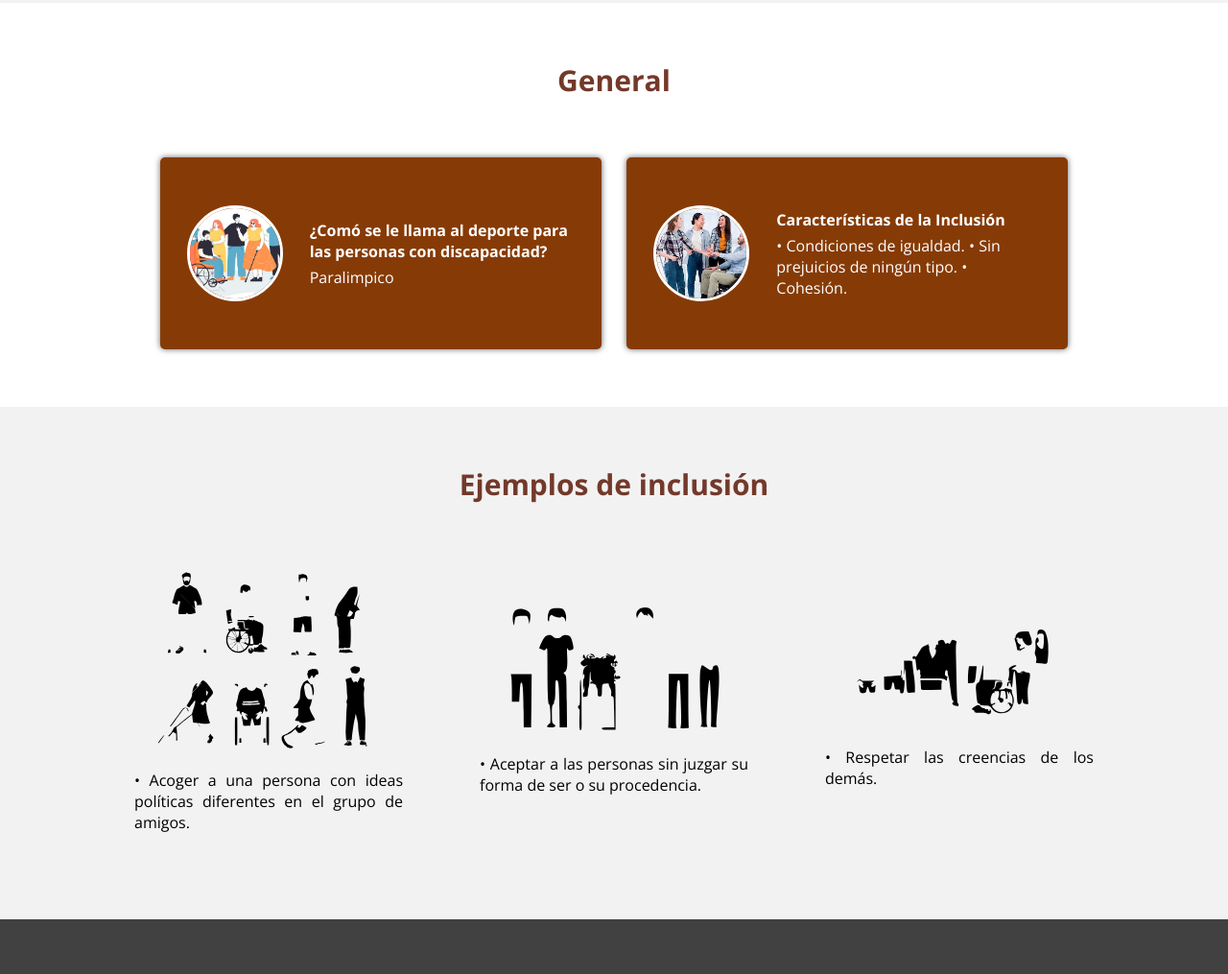
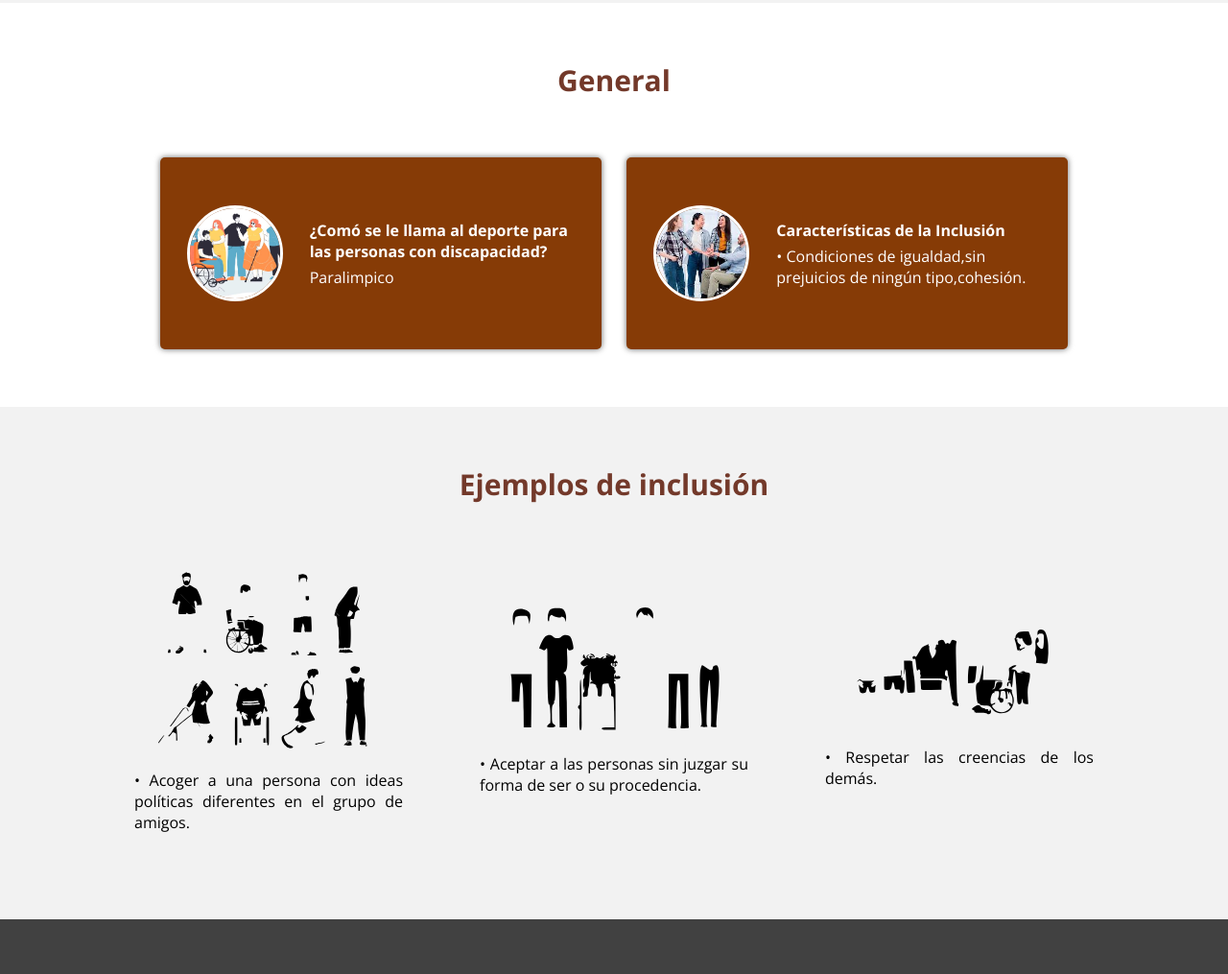
Before and after one commit to LEO3348/j, a plain HTML site: page index.html in a window 1280 px wide. Shown: the part 2119-3134 px from the top of the page at 96% size. Drawn offline with nearby package versions, Linux system fonts and the light colour scheme.

Commit message:
Update index.html

```diff
--- a/index.html
+++ b/index.html
@@ -104,9 +104,7 @@
                     <img src="img/face1.jpeg" alt="">
                     <div class="contenido-texto-card">
                         <h4>Características de la Inclusión</h4>
-                        <p>• Condiciones de igualdad.
-                            • Sin prejuicios de ningún tipo.
-                            • Cohesión.
+                        <p>• Condiciones de igualdad,sin prejuicios de ningún tipo,cohesión.
                         </p>
                     </div>
                 </div>
```
